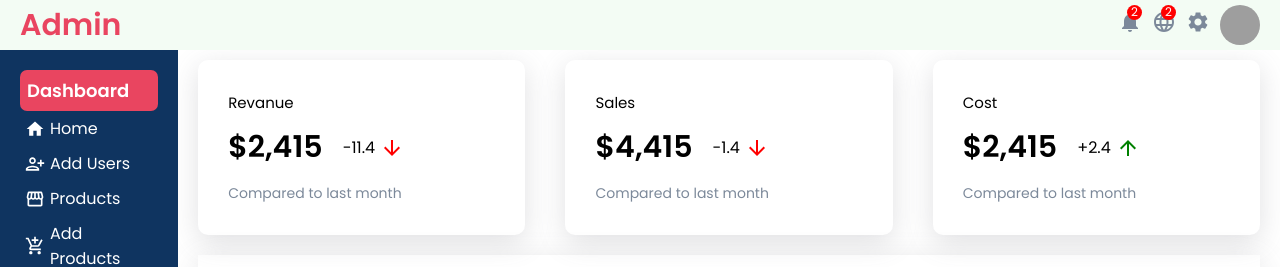
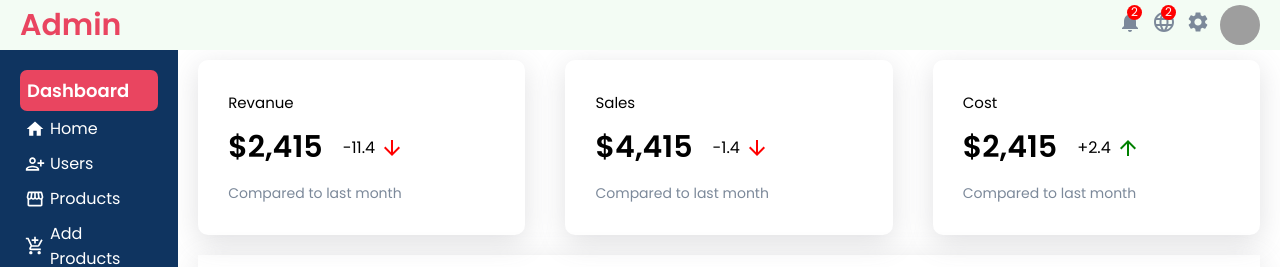
Before and after one commit to litotejano1727/Second-Project-master, a React (Create React App) app: page /Admin in a window 1280 px wide. Shown: the top 267 px of the page. Built offline with nearby package versions, Linux system fonts and the light colour scheme; grey boxes are pictures that could not be loaded; a web font is replaced by a local one.

Commit message:
edit sidebar

```diff
--- a/src/Admin/sidebar/Sidebar.jsx
+++ b/src/Admin/sidebar/Sidebar.jsx
@@ -17,10 +17,10 @@ function Sidebar() {
                             Home
                         </li>
                     </Link>
-                    <Link to="/Admin/newUser" className='link'>
+                    <Link to="/Admin/User" className='link'>
                         <li className="sidebarListItem">
                             <PersonAddAlt className='sidebarIcon' />
-                            Add Users
+                            Users
                         </li>
                     </Link>
                     <Link to="/Admin/Products" className='link'>
--- a/src/Admin/widgetSm/WidgetSm.jsx
+++ b/src/Admin/widgetSm/WidgetSm.jsx
@@ -1,5 +1,5 @@
 import { Visibility } from "@mui/icons-material"
-import "./widgetSm.css"
+import "./widgetsm.css"
 
 function WidgetSm() {
   return (
```
